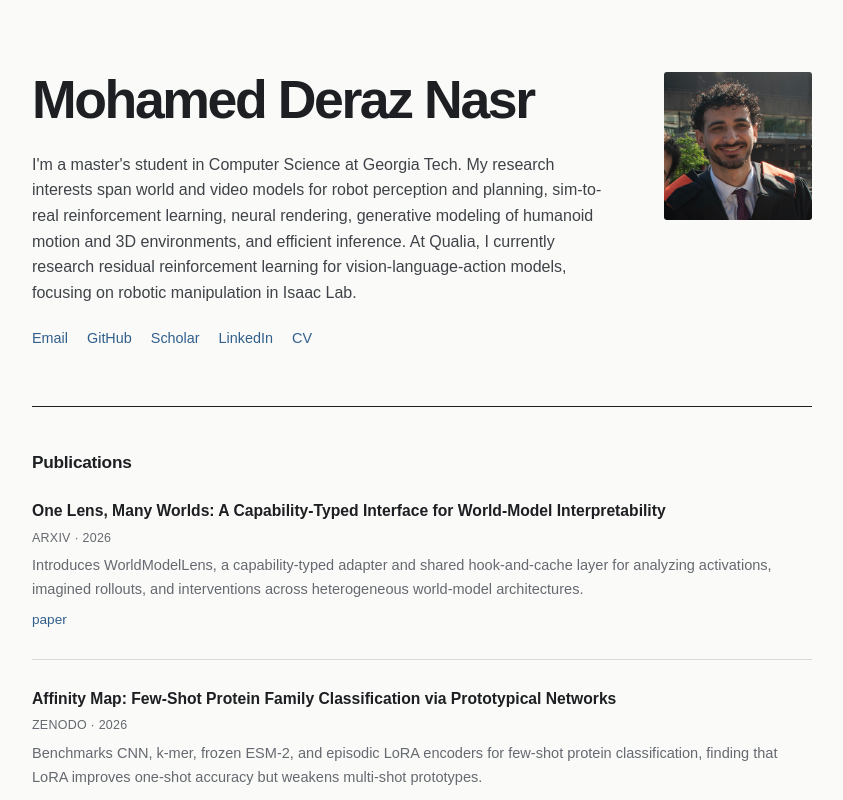
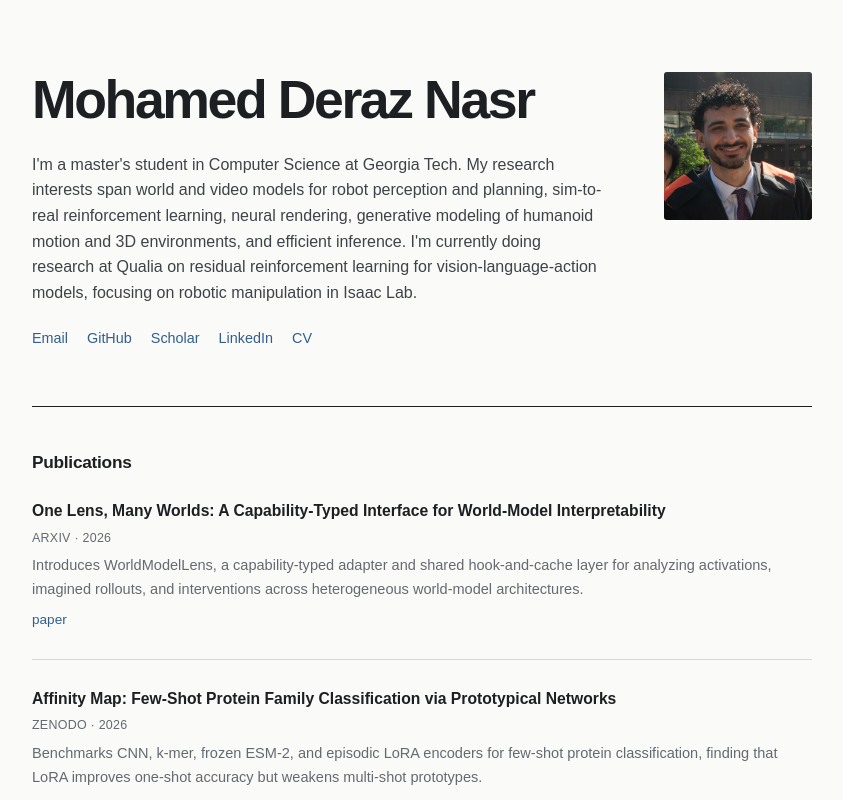
Before and after one commit to MDerazNasr/mderaznasr.github.io, a Next.js app: page / in a window 1280 px wide. Shown: the top 800 px of the page, without its empty margins (218-1061 px from the left). Built offline with nearby package versions, Linux system fonts and the light colour scheme.

Commit message:
Adjust Qualia bio wording

```diff
--- a/app/page.tsx
+++ b/app/page.tsx
@@ -76,9 +76,10 @@ export default function Home() {
             My research interests span world and video models for robot
             perception and planning, sim-to-real reinforcement learning,
             neural rendering, generative modeling of humanoid motion and 3D
-            environments, and efficient inference. At Qualia, I currently
-            research residual reinforcement learning for vision-language-action
-            models, focusing on robotic manipulation in Isaac Lab.
+            environments, and efficient inference. I&apos;m currently doing
+            research at Qualia on residual reinforcement learning for
+            vision-language-action models, focusing on robotic manipulation in
+            Isaac Lab.
           </p>
           <nav aria-label="Profiles and contact">
             <EmailCopyButton />
```
